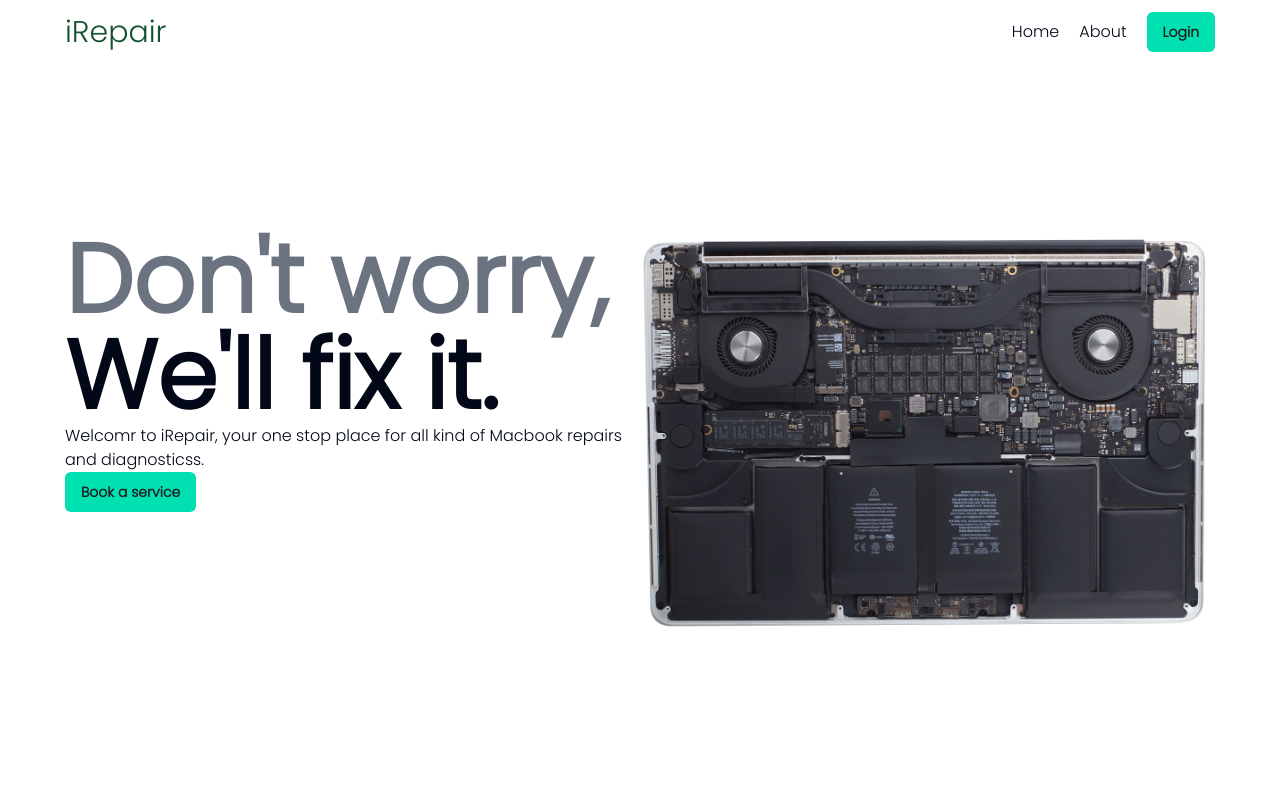
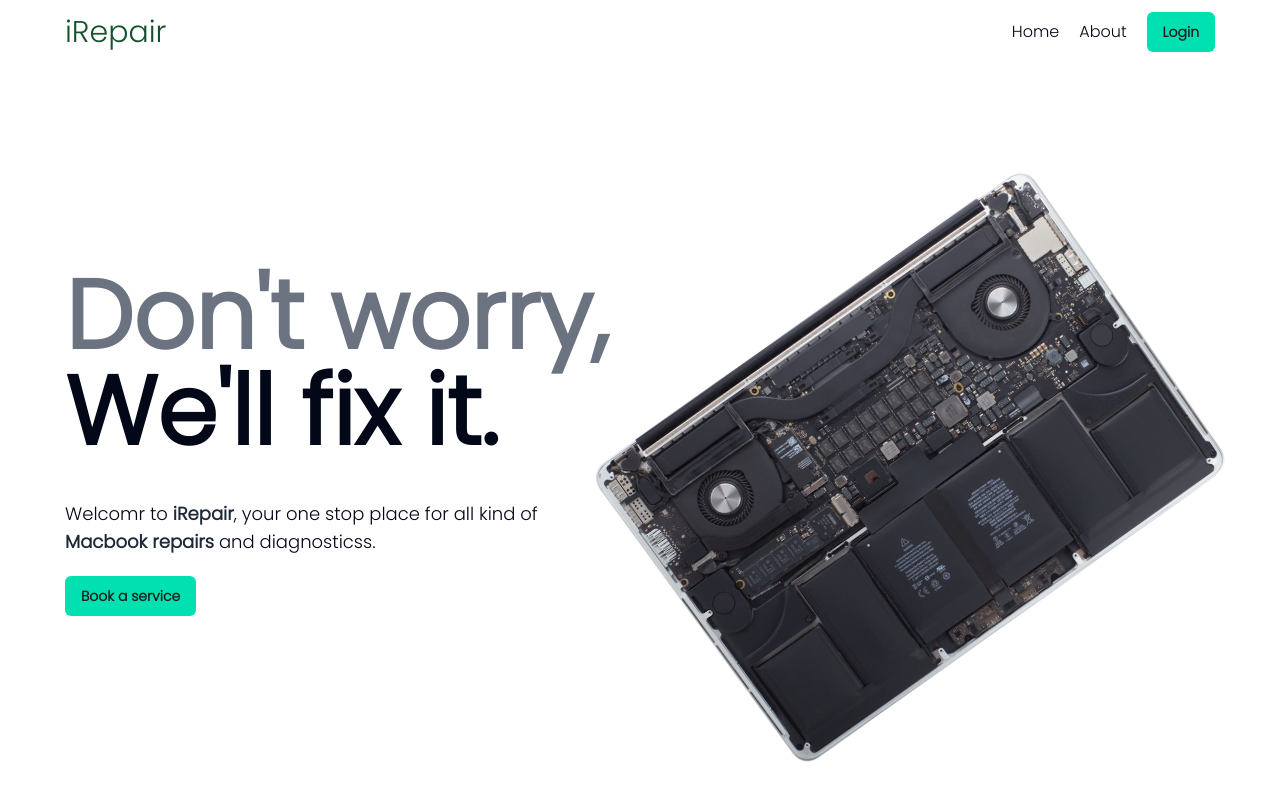
Before and after one commit to tofail-ahmed/framer-motion-landing-page, a React (Vite) app: page / in a window 1280 px wide. Shown: the top 800 px of the page. Built offline with nearby package versions, Linux system fonts and the light colour scheme.

Commit message:
resonsive heroSection added

```diff
--- a/src/pages/home/HeroSection.tsx
+++ b/src/pages/home/HeroSection.tsx
@@ -5,21 +5,21 @@ import macbook from '@/assets/macbook-exposed.png'
 
 const HeroSection = () => {
   return (
-    <Container className="grid grid-cols-2  h-[calc(100vh-64px)] place-content-center">
-      <div>
-        <h1 className="text-8xl font-bold ">
+    <Container className="grid grid-col-1 lg:grid-cols-2  h-[calc(100vh-64px)] place-content-center mt-10">
+      <div className=" text-center lg:text-left mb-10 lg:mb-1">
+        <h1 className=" text-5xl lg:text-8xl font-bold  ">
           <span className="text-gray-500">Don't worry,</span>
           <br />
           <span>We'll fix it.</span>
         </h1>
-        <p>
-          Welcomr to <span>iRepair</span>, your one stop place for all kind of <span>Macbook
+        <p className="text-gray mt-10 mb-5 max-w-[50ch] text-lg">
+          Welcomr to <span className="text-gray-800 font-bold">iRepair</span>, your one stop place for all kind of <span className="text-gray-800 font-bold">Macbook
           repairs</span> and diagnosticss.
         </p>
         <Button>Book a service</Button>
       </div>
-      <div>
-            <img  src={macbook} alt="" />
+      <div className="mt-10 lg:mt-2  w-3/4 lg:w-full mx-auto">
+            <img className=" -rotate-[35deg] h-[95%] object-contain"  src={macbook} alt="" />
       </div>
     </Container>
   );
```
